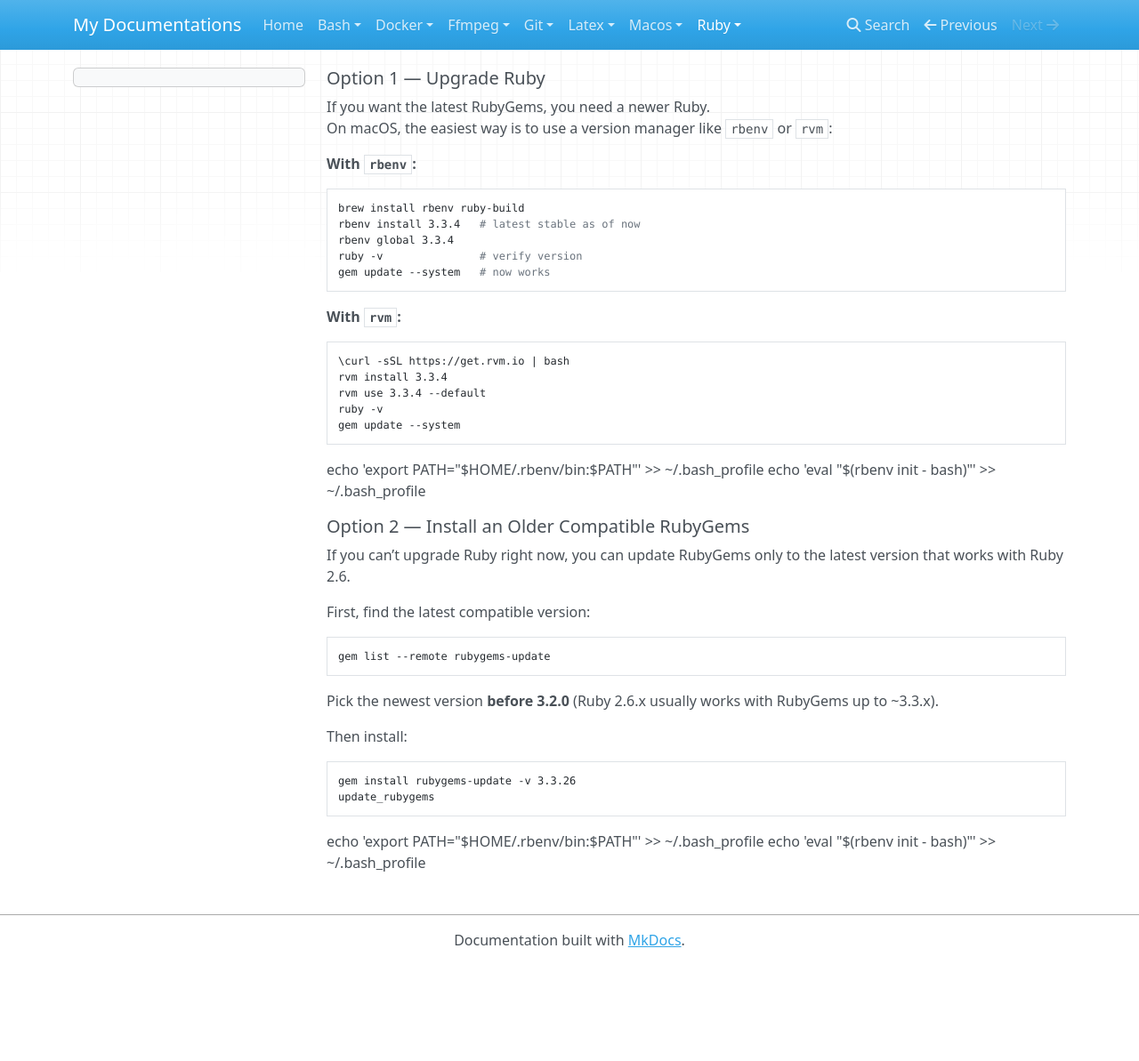
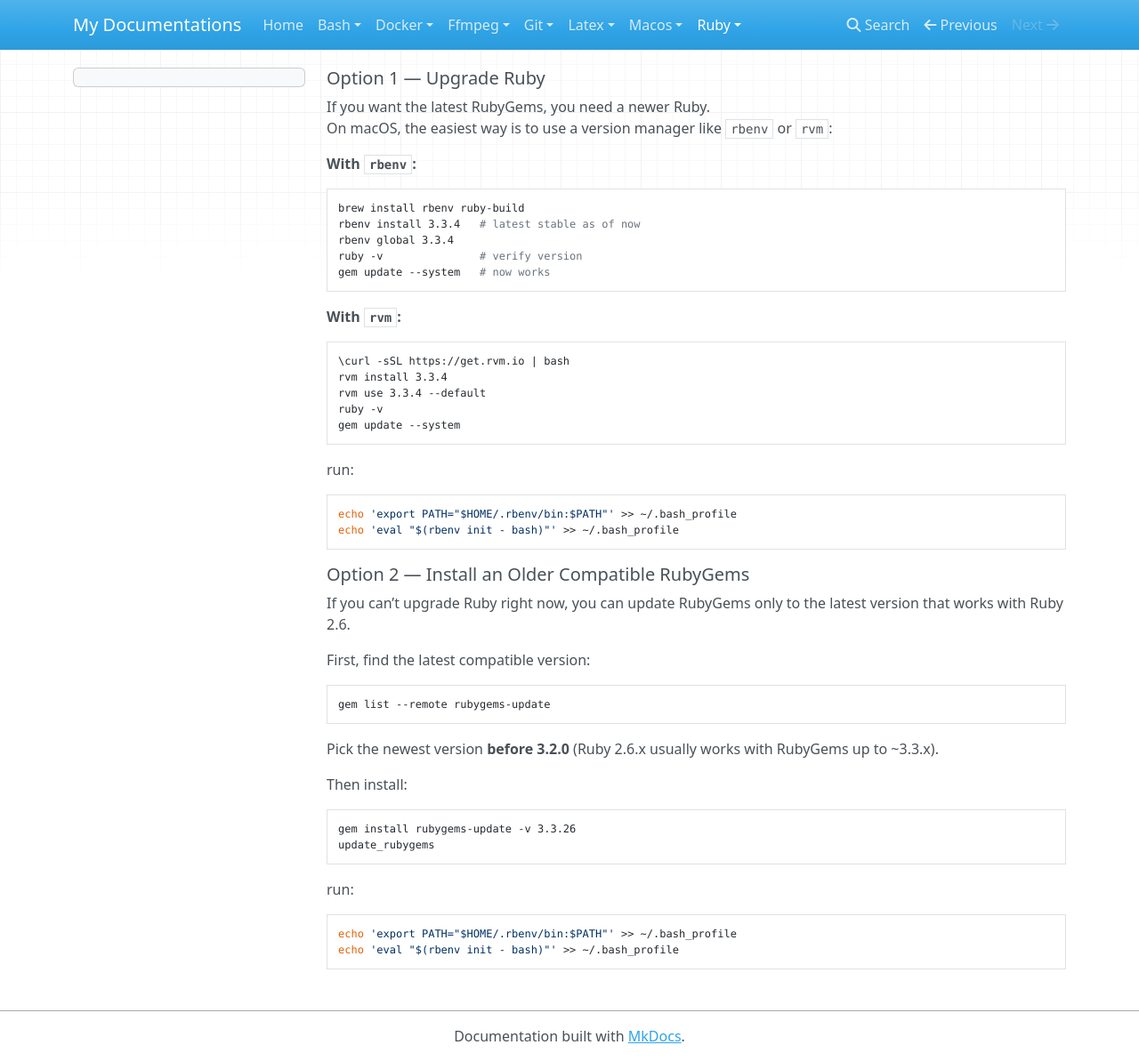
Before and after one commit to erfanios/blogs-mkdocs, an MkDocs documentation site: the page built from docs/ruby/install-on-macos.md, in a window 1280 px wide and 1193 px high. Shown: the whole window at 89% size. Built offline with MkDocs 1.6.1, drawn with Linux system fonts in a browser that asks for light colours; nearby versions of some CDN libraries.

Commit message:
Update install ruby on macos

````diff
--- a/docs/ruby/install-on-macos.md
+++ b/docs/ruby/install-on-macos.md
@@ -20,10 +20,11 @@
 gem update --system
 ```
 
-
+run:
+```bash
 echo 'export PATH="$HOME/.rbenv/bin:$PATH"' >> ~/.bash_profile
 echo 'eval "$(rbenv init - bash)"' >> ~/.bash_profile
-
+```
 ### **Option 2 — Install an Older Compatible RubyGems**
 If you can’t upgrade Ruby right now, you can update RubyGems only to the latest version that works with Ruby 2.6.
 
@@ -39,5 +40,8 @@
 update_rubygems
 ```
 
+run:
+```bash
 echo 'export PATH="$HOME/.rbenv/bin:$PATH"' >> ~/.bash_profile
 echo 'eval "$(rbenv init - bash)"' >> ~/.bash_profile
+```
````
